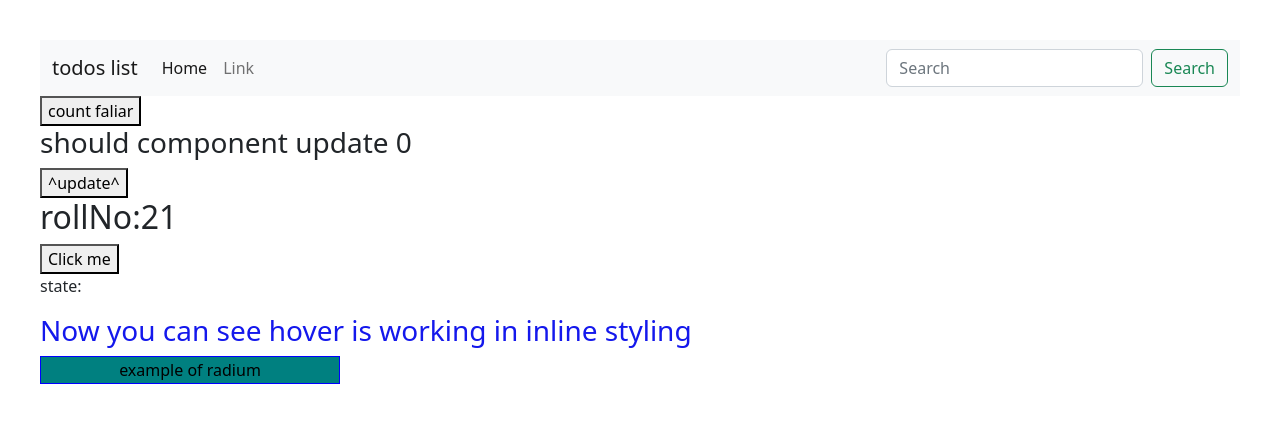
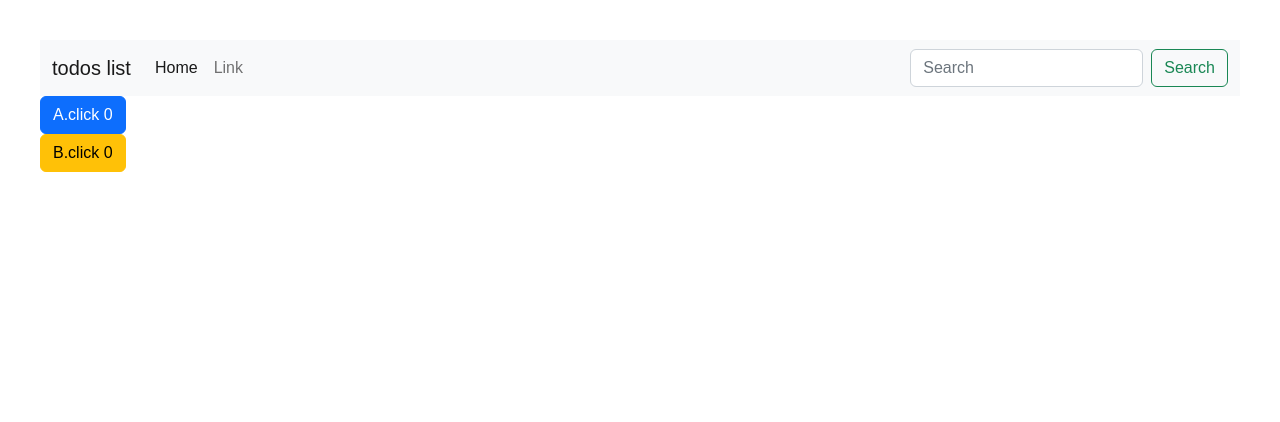
Before and after one commit to roshankyada/react-traning, a React (Create React App) app: page / in a window 1280 px wide. Shown: the top 422 px of the page. Built offline with nearby package versions, Linux system fonts and the light colour scheme.

Commit message:
HOC and passing unknown props

```diff
--- a/src/App.js
+++ b/src/App.js
@@ -1,30 +1,31 @@
 import './App.css';
+import 'bootstrap/dist/css/bootstrap.min.css'
 import Header from "./component/Header";
-import Work from "./component/Work";
-import Footer from "./component/Footer";
-import Radium, { StyleRoot } from 'radium';
-import 'bootstrap/dist/css/bootstrap.min.css'
-import { useState } from 'react';
-
+//import Footer from "./component/Footer";
+import React from 'react'
+//import Child from "./component/Child";
+import A from "./component/A";
+import B from "./component/B";
 
 function App() {
-  let rollNo = 21;
-  const [count1, setCount1] = useState(true)
+
 
   return (
 
-    <StyleRoot>
 
+    <>
       <div className="App" >
+
         <Header title="todos list" serchBar={true} />
-        <button onClick={() => { setCount1({ count1: false }); }}>count faliar </button>
-        {count1 ? <Footer name="sachin" rollNo={rollNo} /> : null}
 
-        <Work />
-
+        {/* {count1 ? <Footer name="sachin" rollNo={rollNo} /> : null}
+      <Child name="testProps" />
+       */}
+        <A name="A" />
+        <B name="B" />
       </div>
-    </StyleRoot>
+    </>
   );
 }
 
-export default Radium(App);
+export default App;
--- /dev/null
+++ b/src/component/A.js
@@ -0,0 +1,13 @@
+import React from 'react'
+import HOC from './HOC';
+function A(props) {
+    const { count, increment, name } = props
+    return (
+        <div>
+            <button className="btn btn-primary" onClick={increment}>{name}.click {count}</button>
+
+        </div>
+    )
+}
+
+export default HOC(A, 10,)
--- /dev/null
+++ b/src/component/B.js
@@ -0,0 +1,15 @@
+import React from 'react'
+import HOC from './HOC';
+import './my-style.css';
+
+function B(props) {
+    const { count, increment, name } = props
+
+    return (
+        <div>
+            <button className="btn btn-warning" onMouseOver={increment}>{name}.click {count}</button>
+        </div>
+    )
+}
+
+export default HOC(B, 5);
--- a/src/component/Child.js
+++ b/src/component/Child.js
@@ -1,6 +1,7 @@
 import React, { Component } from 'react'
+import HOC from "./HOC";
 
-export default class Child extends Component {
+class Child extends Component {
     constructor(props) {
         super(props)
 
@@ -22,8 +23,10 @@ export default class Child extends Component {
             <div>
                 <h3>should component update {this.state.count}</h3>
                 <button onClick={() => { this.setState({ count: this.state.count + 1 }) }}>^update^</button>
+                <h1>{this.props.hocsub}{this.props.name}</h1>
             </div>
 
         )
     }
 }
+export default HOC(Child)
--- a/src/component/Footer.js
+++ b/src/component/Footer.js
@@ -1,5 +1,5 @@
 import React, { useEffect, useState } from 'react'
-import Child from "./Child";
+import HOC from "./HOC";
 
 const Footer = (props) => {
 
@@ -22,7 +22,7 @@ const Footer = (props) => {
     return (
 
         <div>
-            <Child />
+
 
 
 
@@ -33,8 +33,8 @@ const Footer = (props) => {
                     setState('Some v. important state.');
                 }}> Click me</button>
             <p>state: {state}</p>
-
+            <h1>{props.hocsub}</h1>
         </div>
     )
 }
-export default Footer;
+export default HOC(Footer);
--- /dev/null
+++ b/src/component/HOC.js
@@ -0,0 +1,18 @@
+import React, { useState } from 'react'
+
+const HOC = (WrappedComponent, num) => {
+    function HOC(props) {
+
+        const [count, setCount] = useState(0)
+        function increment() {
+            setCount(count + num)
+        }
+        return (
+            <div>
+                <WrappedComponent count={count} increment={increment} {...props} />
+            </div>
+        );
+    }
+    return HOC
+}
+export default HOC;
```
